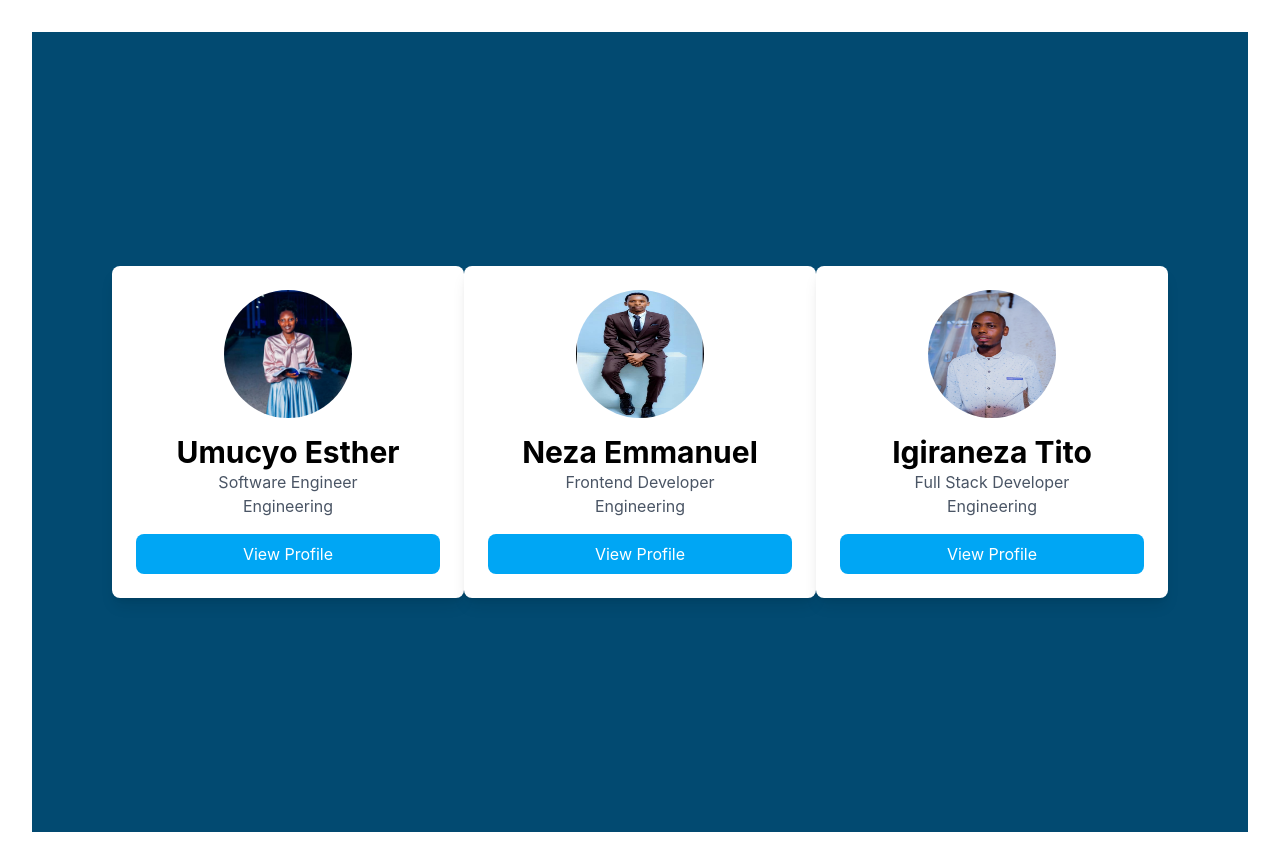
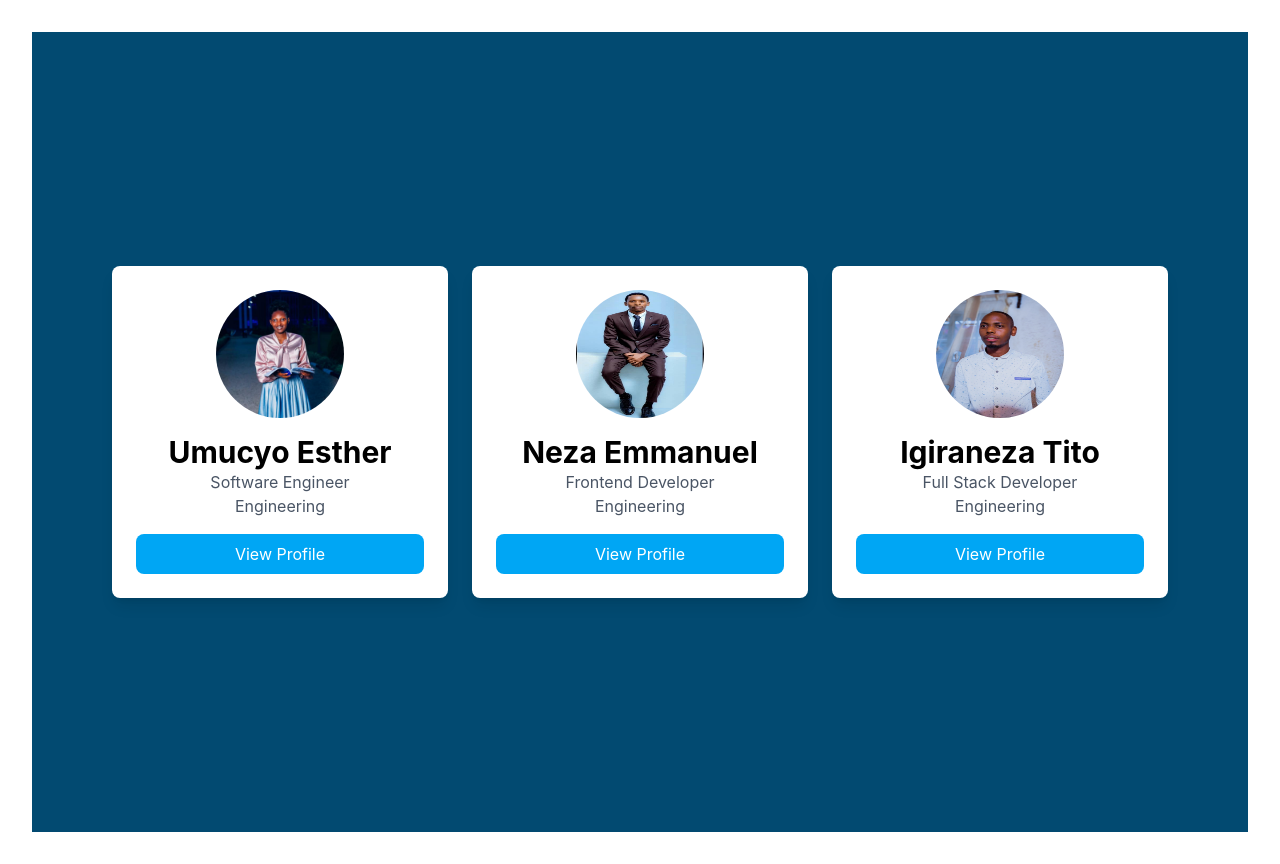
Before and after one commit to umucyo77/ID-Card-Generator, a React (Vite) app: page / in a window 1280 px wide. Built offline with nearby package versions, Linux system fonts and the light colour scheme.

Commit message:
Add responsiveness changes

```diff
--- a/src/CardList.jsx
+++ b/src/CardList.jsx
@@ -46,7 +46,7 @@ function CardList() {
 
    <>
 
-<div className="min-h-screen bg-sky-900 w-full flex flex-col md:flex-row items-center justify-center md:justify-between p-4 md:p-8 lg:p-20 gap-4 md:gap-0">
+<div className="min-h-screen bg-sky-900 w-full flex flex-col md:flex-row items-center justify-center md:justify-between p-4 md:p-8 lg:p-20 gap-4 md:gap-6">
 
 
   {people.map((person) => (
--- a/src/components/IdCard.jsx
+++ b/src/components/IdCard.jsx
@@ -5,7 +5,7 @@ const IdCard = ({image, name, role, idNumber, department}) => {
 
     return(
         <>
-        <div className="bg-white shadow-lg rounded-lg p-4 md:p-6 w-full max-w-xs md:max-w-sm mx-auto">
+        <div className="bg-white shadow-lg rounded-lg p-4 md:p-6 w-full max-w-xs md:max-w-sm mx-auto ">
             <img src={image} alt="Profile" className="w-24 h-24 md:w-32 md:h-32 rounded-full mx-auto"/>
             <h2 className="text-xl md:text-3xl text-center font-bold mt-4">{name}</h2>
             <p className="text-gray-600 text-center text-sm md:text-base">{role}</p>
```
